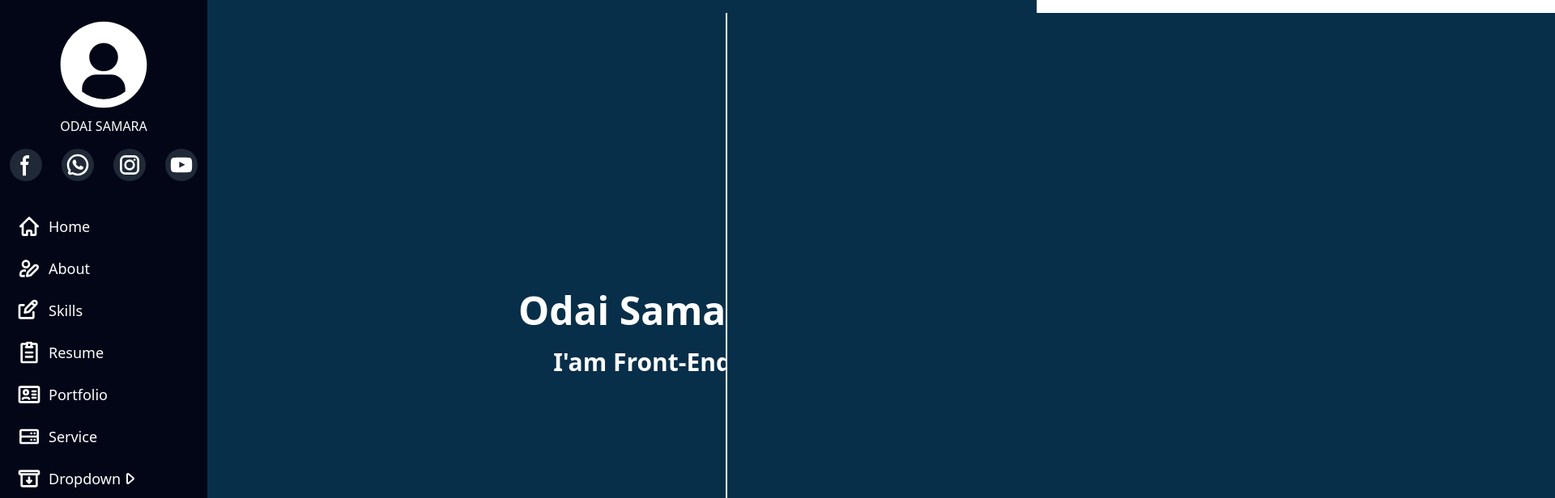
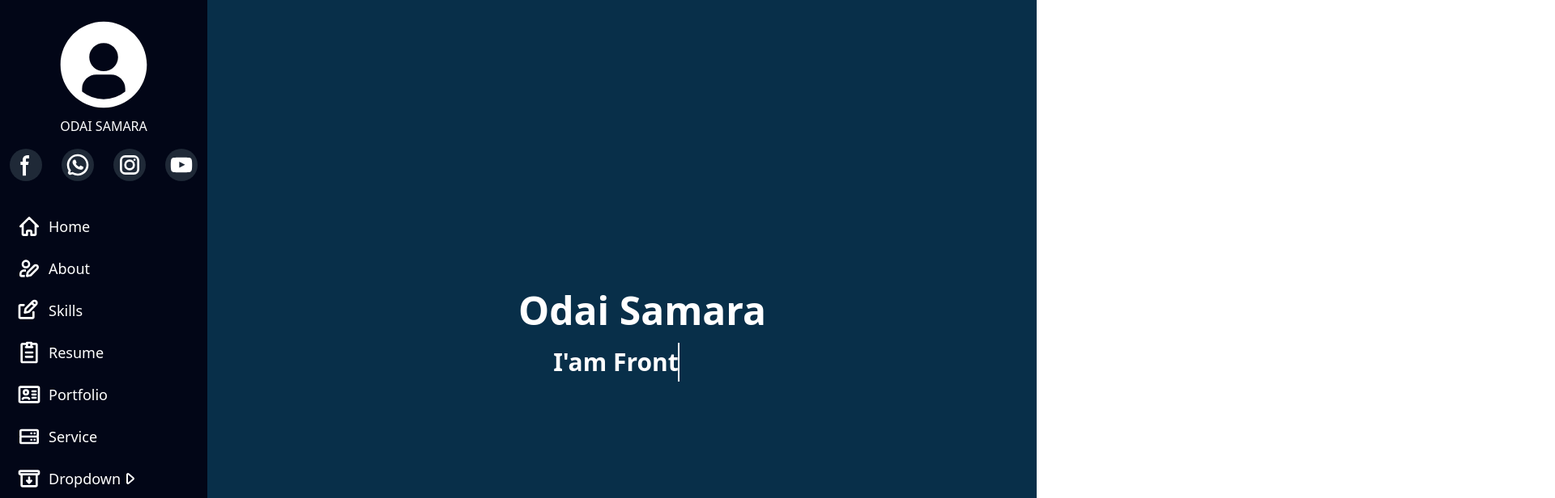
Before and after one commit to OdaiSamara/portfolio-next, a Next.js app: page / in a window 1280 px wide. Shown: the top 616 px of the page at 81% size, 1920 px wide, since content can reach past the window. Built offline with nearby package versions, Linux system fonts and the light colour scheme.

Commit message:
Update Hero.tsx

```diff
--- a/src/app/component/Hero.tsx
+++ b/src/app/component/Hero.tsx
@@ -9,7 +9,7 @@ const Hero = () => {
                     <h1 className="text-3xl  font-extrabold text-white sm:text-5xl">
                         Odai Samara
                     </h1>
-                    <p className="lg:typeone mt-4 text-white font-semibold sm:text-3xl/relaxed">
+                    <p className="typeone mt-4 text-white font-semibold sm:text-3xl/relaxed">
                         I'am <span className='typetext '>Front-End</span>
                     </p>
                 </div>
```
